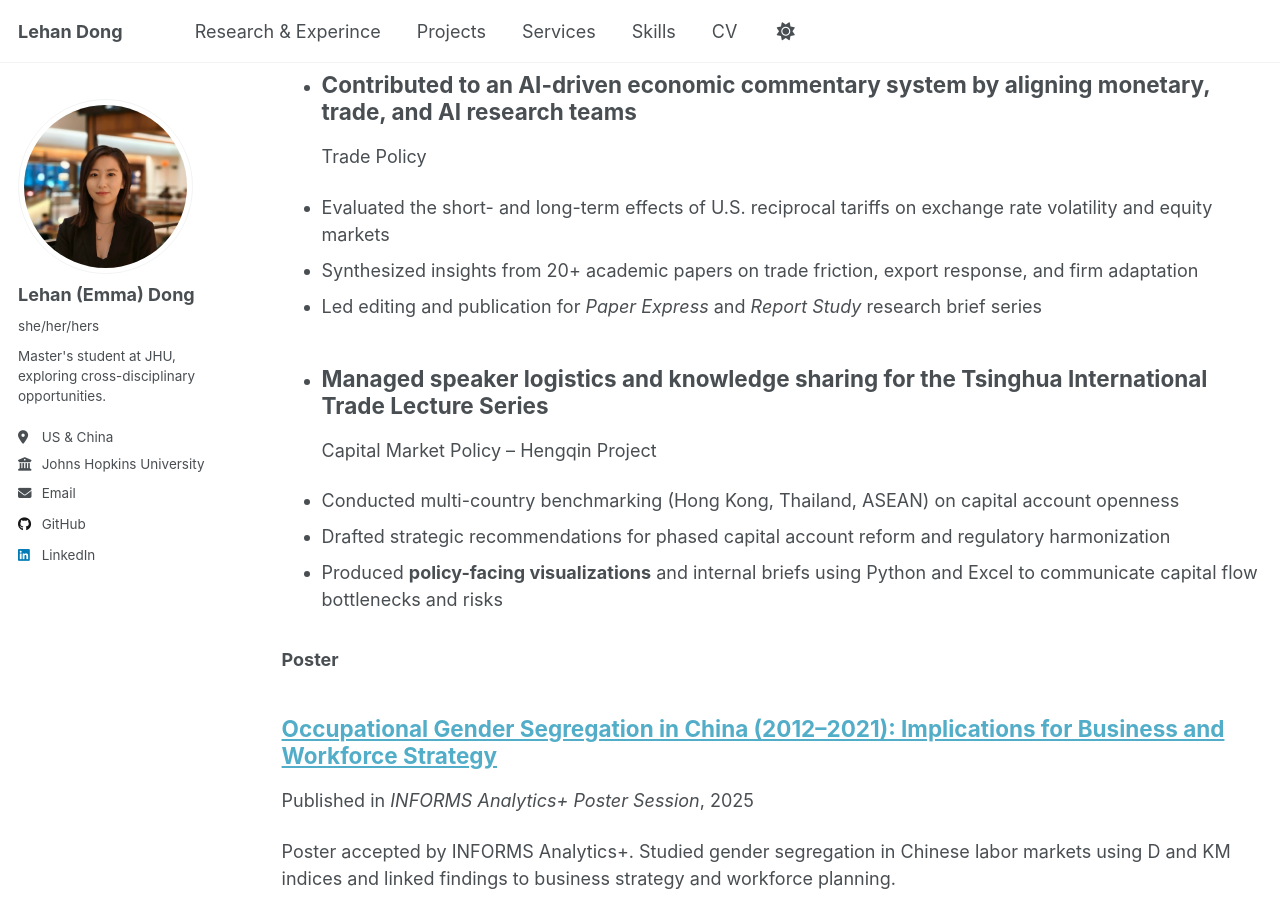
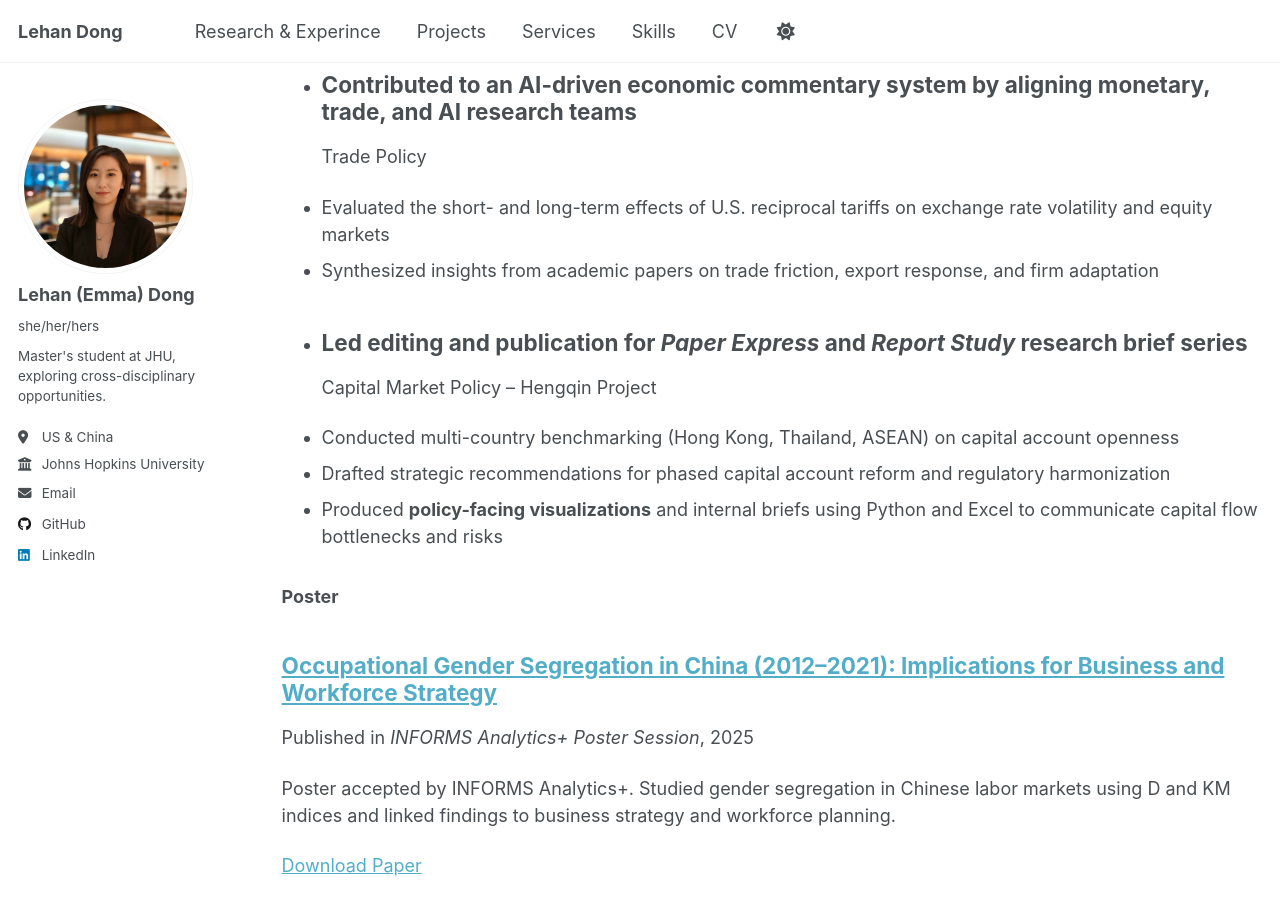
Before and after one commit to LehanDong/lehandongwebsite, a Jekyll site: the page built from _pages/publications.md, in a window 1280 px wide and 900 px high, scrolled down 642 px. Built offline with Jekyll 4.4.1, drawn with Linux system fonts in a browser that asks for light colours.

Commit message:
Update publications.md

```diff
--- a/_pages/publications.md
+++ b/_pages/publications.md
@@ -24,9 +24,8 @@ Seigniorage & AI Research
 ---
 Trade Policy
 - Evaluated the short- and long-term effects of U.S. reciprocal tariffs on exchange rate volatility and equity markets
-- Synthesized insights from 20+ academic papers on trade friction, export response, and firm adaptation
+- Synthesized insights from academic papers on trade friction, export response, and firm adaptation
 - Led editing and publication for *Paper Express* and *Report Study* research brief series
-- Managed speaker logistics and knowledge sharing for the **Tsinghua International Trade Lecture Series**
 ---
 Capital Market Policy – Hengqin Project
 - Conducted multi-country benchmarking (Hong Kong, Thailand, ASEAN) on capital account openness
```
